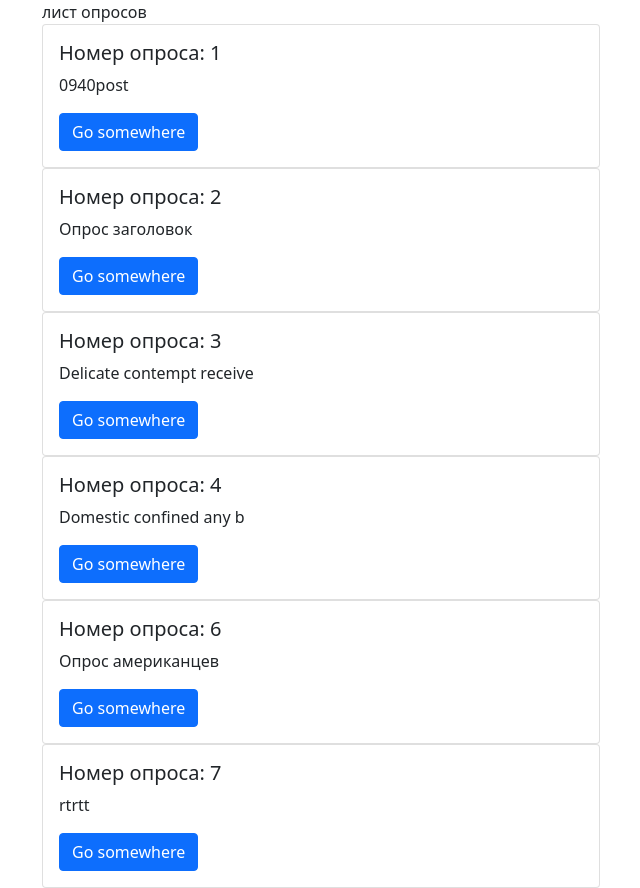
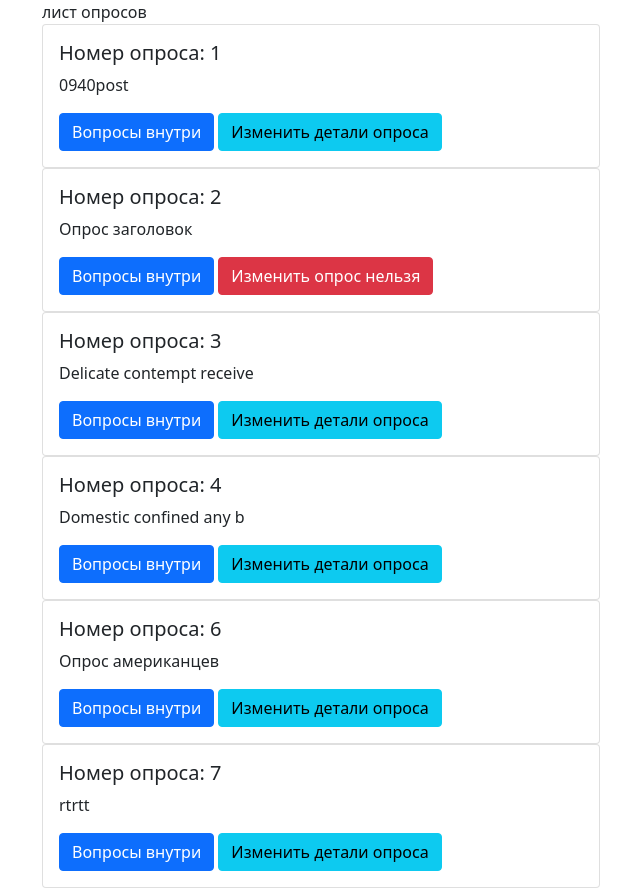
Before and after one commit to oruchkin/opros, a Django app: page /list_admin/ in a window 1280 px wide. Shown: the part 56-944 px from the top of the page, without its empty margins (40-680 px from the left). Run offline with Django 3.2, Linux system fonts and the light colour scheme; data comes from the database, SQL or seed files in the repository; both versions use the stored data as it was after the commit.

Commit message:
buttons for opros detai

```diff
--- a/app/forms.py
+++ b/app/forms.py
@@ -9,8 +9,8 @@ class Opros_ModelForm(forms.ModelForm):
         widgets = {
             'title': forms.TextInput(attrs={"class": "form-control"}),
             'opisanie': forms.Textarea(attrs={"class": "form-control"}),
-            'date_of_start': forms.DateInput(format=('%m/%d/%Y'), attrs={'class': 'form-control', 'placeholder': 'Select a date', 'type': 'date'}),
-            'date_of_end': forms.DateInput(format=('%m/%d/%Y'), attrs={'class': 'form-control', 'placeholder': 'Select a date', 'type': 'date'}),
+            'date_of_start': forms.DateTimeInput(attrs={'class': 'form-control', 'placeholder': 'Select a date', 'type': 'date'}),
+            'date_of_end': forms.DateTimeInput( attrs={'class': 'form-control', 'placeholder': 'Select a date', 'type': 'date'}),
         }
         labels = {
             "title": "*Название",
--- a/app/models.py
+++ b/app/models.py
@@ -13,7 +13,7 @@ class Opros(models.Model):
     opisanie = models.CharField(max_length=900)
     date_of_start = models.DateTimeField(blank=True, null=True)
     date_of_end = models.DateTimeField(blank=True, null=True)
-    blocked = models.BooleanField(default=False)
+    blocked = models.BooleanField(default=False) #можно удалить не используется
 
     def __str__(self):
         return f'{self.title}'
@@ -37,6 +37,8 @@ class Question_1variant(models.Model):
     answer_2 = models.CharField(max_length=1000, blank=True, null=True)
     answer_3 = models.CharField(max_length=1000, blank=True, null=True)
     answer_4 = models.CharField(max_length=1000, blank=True, null=True)
+    #add bool который будет чекать это еденичный вопрос или множественный, если множественный то одна лгика
+    # если еденичный то другая
 
     def __str__(self):
         return f'текущий вопрос {self.question_text}'
--- a/app/templates/app/list_admin.html
+++ b/app/templates/app/list_admin.html
@@ -15,7 +15,12 @@
                 <div class="card-body">
                     <h5 class="card-title">Номер опроса: {{opros.id}}</h5>
                     <p class="card-text">{{opros}}</p>
-                    <a href="{% url 'opros_detailed' opros.id %}" class="btn btn-primary">Go somewhere</a>
+                    <a href="{% url 'opros_detailed' opros.id %}" class="btn btn-primary">Вопросы внутри</a>
+                    {% if opros.date_of_start == None %}
+                        <a href="#" class="btn btn-info">Изменить детали опроса </a>
+                    {% else %}
+                        <a href="#" class="btn btn-danger">Изменить опрос нельзя</a>
+                    {% endif %}
                 </div>
             </div>
         </div>
```
Also changed, not shown: db.sqlite3.
